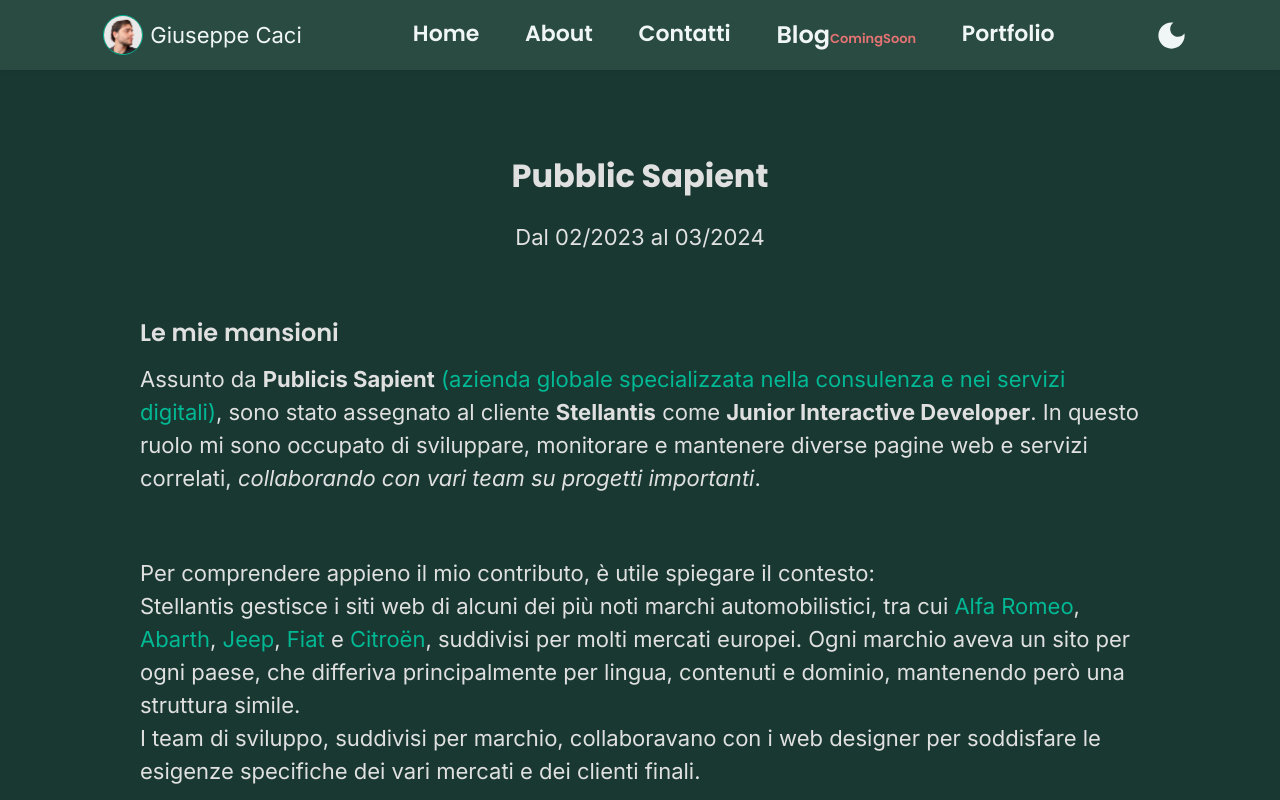
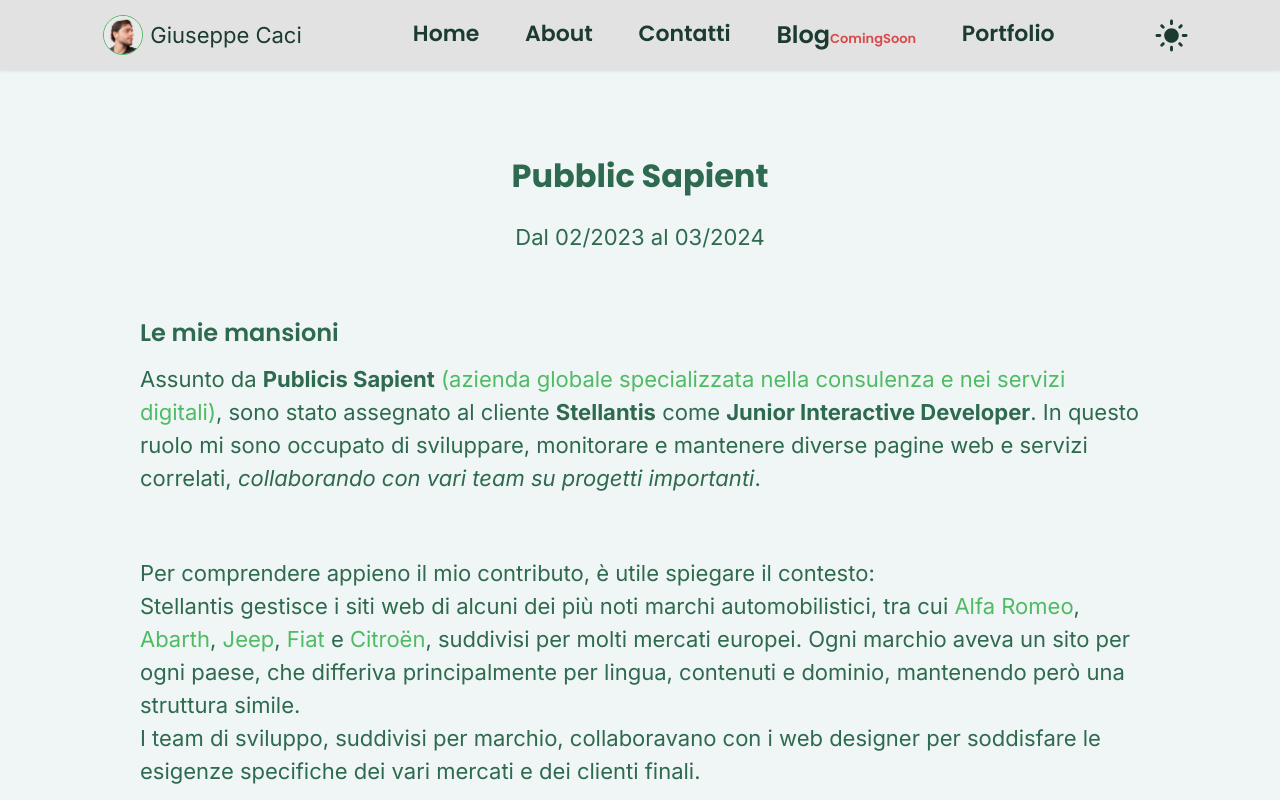
Before and after one commit to GiuseppeCaci/React-Sass-My-Portfolio, a React (Vite) app: page /portfolio/collaborazione-01 in a window 1280 px wide. Shown: the top 800 px of the page. Built offline with nearby package versions, Linux system fonts and the light colour scheme; no server answers.

Commit message:
cambiato tema default, creato file _redirects

```diff
--- a/src/assets/styles/css/main.css
+++ b/src/assets/styles/css/main.css
@@ -2167,7 +2167,7 @@
   border: 6px solid rgba(0, 0, 0, 0.1);
   border-top: 6px solid white;
   border-radius: 50%;
-  animation: spin 1s linear infinite;
+  animation: spin 0.5s linear infinite;
 }
 
 @keyframes spin {
--- a/src/assets/styles/scss/pages/_loading.scss
+++ b/src/assets/styles/scss/pages/_loading.scss
@@ -10,7 +10,7 @@
     border: 6px solid rgba(0, 0, 0, 0.1);
     border-top: 6px solid white;
     border-radius: 50%;
-    animation: spin 1s linear infinite;
+    animation: spin 0.5s linear infinite;
   }
 
   @keyframes spin {
--- a/src/store/theme/ThemeProvider.jsx
+++ b/src/store/theme/ThemeProvider.jsx
@@ -4,13 +4,13 @@
 
 const ThemeProvider = ({ children }) => {
   //creo variabile richiamando il localStorage "theme", e se non è presente inserisco "dark-mode" come default
-  const storedTheme = localStorage.getItem("theme") || "dark-mode";
+  const storedTheme = localStorage.getItem("theme") || "light-mode";
   //creo uno stato inserendo il tema di default
   const [theme, setTheme] = useState(storedTheme);
 
   //funzione per bottone che controlla il tema nel localStorage e lo inverte per poi salvare
   const toggleTheme = () => {
-    const newTheme = theme === "dark-mode" ? "light-mode" : "dark-mode";
+    const newTheme = theme === "light-mode" ? "dark-mode" : "light-mode";
     setTheme(newTheme);
     localStorage.setItem("theme", newTheme);
   };
```
Also changed, not shown: 1 other file (tests, documents, lock files or other folders).
